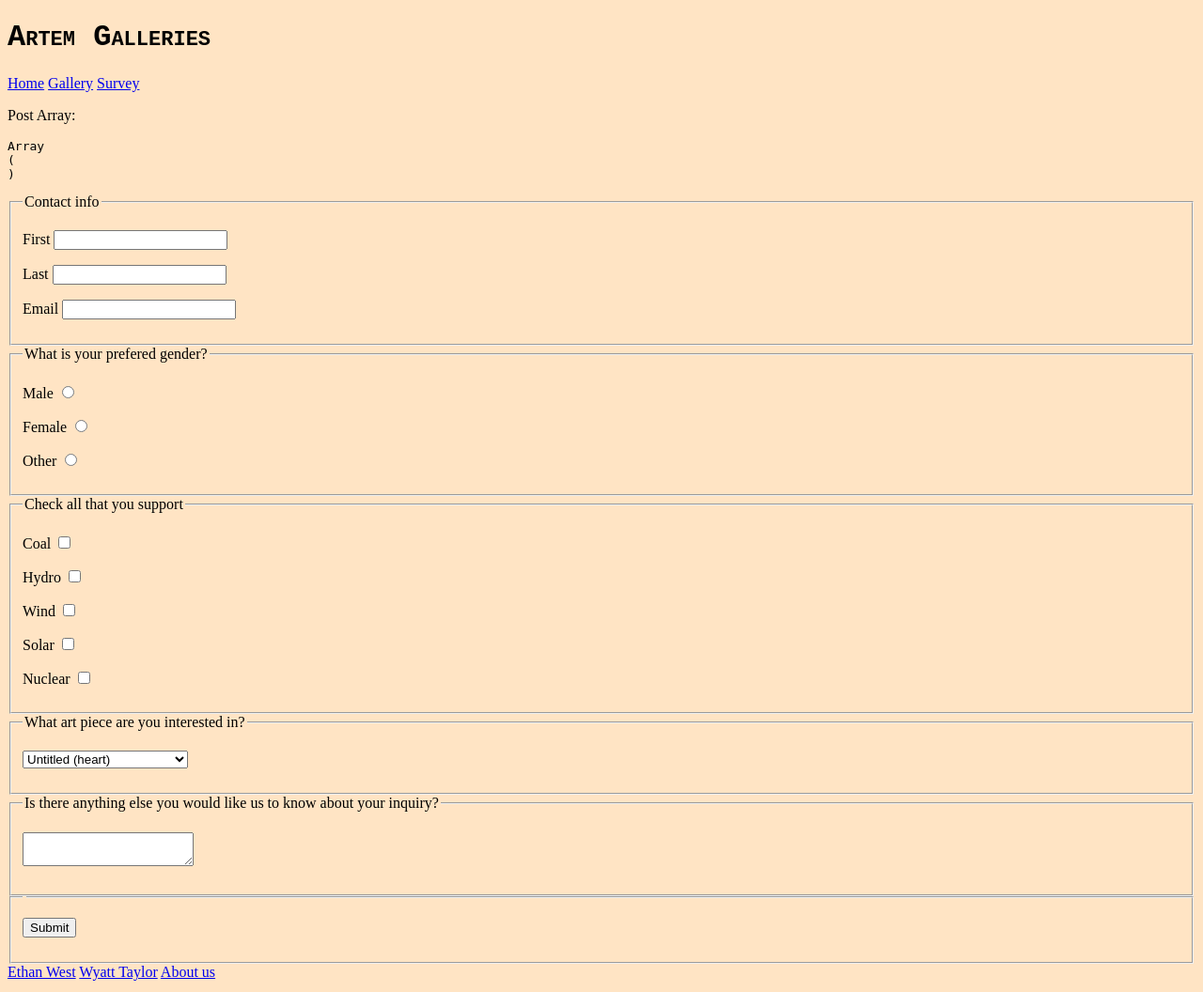
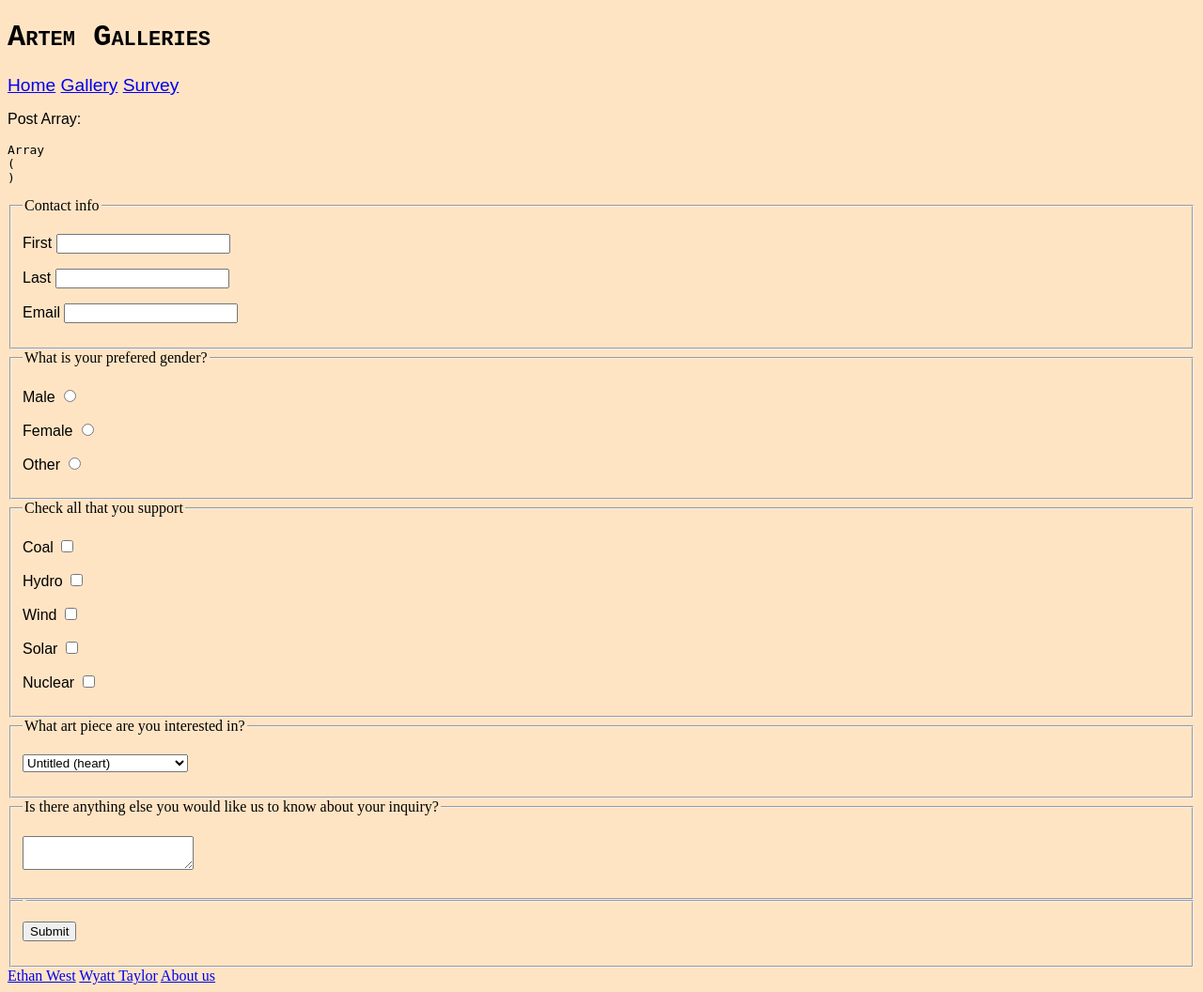
Before and after one commit to ewestthan/CS008-Final-Project, a PHP site: page /form.php in a window 1280 px wide. Shown: the whole page at 94% size. Run offline with PHP 8.4, Linux system fonts and the light colour scheme.

Commit message:
Update custom.css
- added further changes to CSS

```diff
--- a/css/custom.css
+++ b/css/custom.css
@@ -8,4 +8,9 @@
 }
 nav {
     flex: 0 1 5%;
+    font-size: larger;
+    font-family:Arial, Helvetica, sans-serif
 }
+p {
+    font-family:Arial, Helvetica, sans-serif
+}
```
